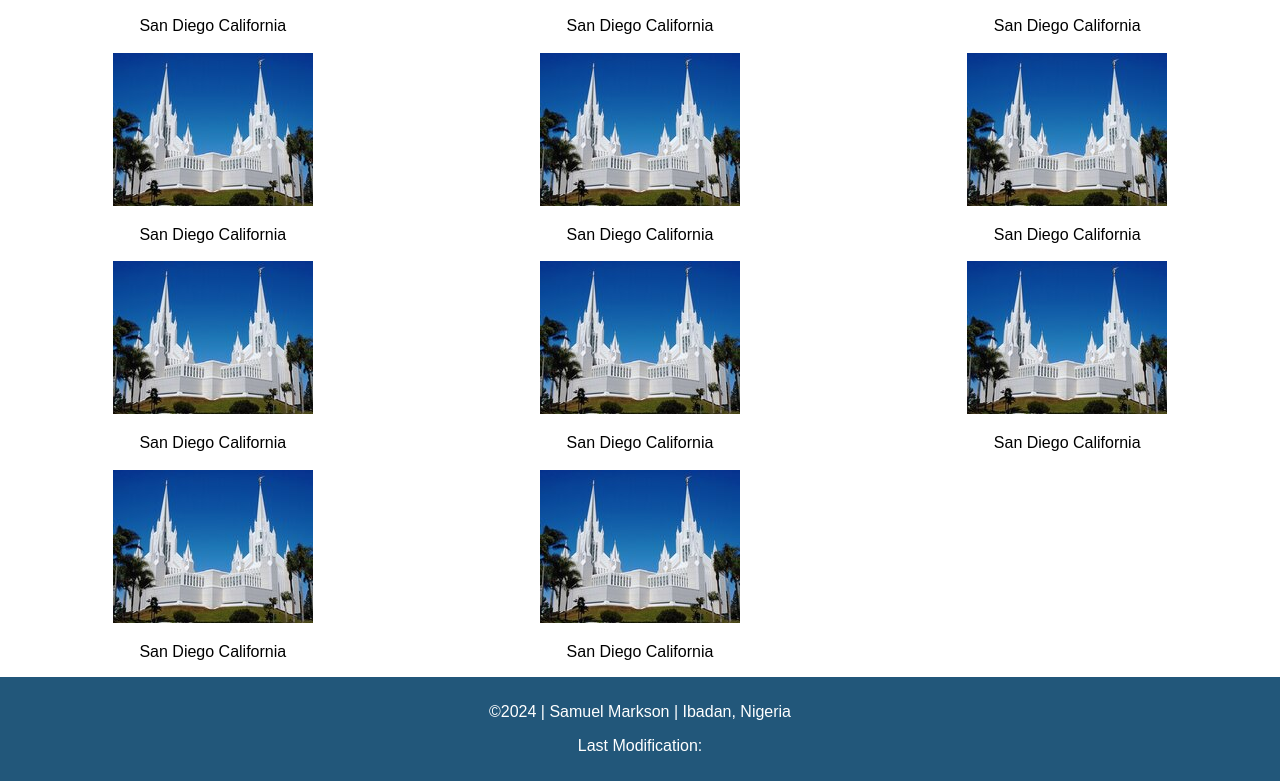
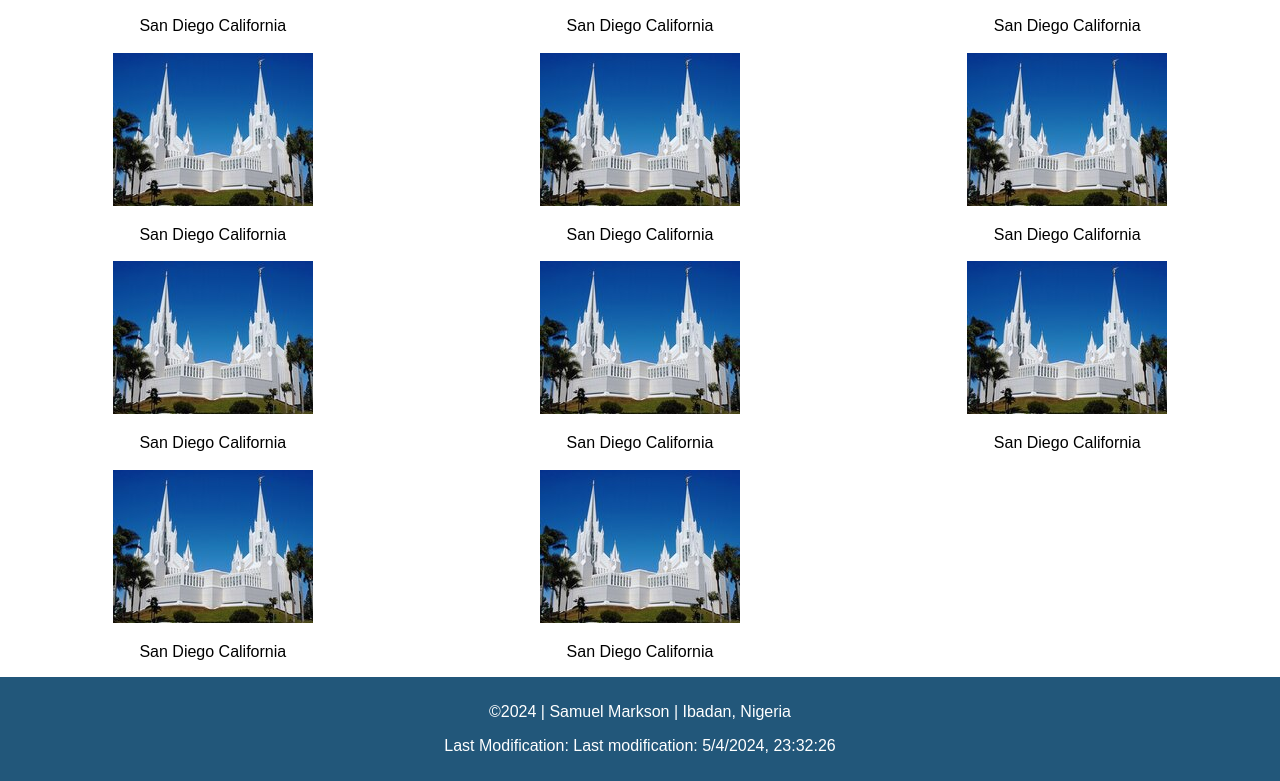
Before and after one commit to Proffvintage/wdd131, a plain HTML site: page temples.html in a window 1280 px wide. Shown: the part 532-1313 px from the top of the page. Drawn offline with Linux system fonts and the light colour scheme.

Commit message:
Add files via upload

```diff
--- a/scrpits/getdates.js
+++ b/scrpits/getdates.js
@@ -1,5 +1,16 @@
-const currentYear = document.getElementById('currentyear');
-currentYear.textContent = new Date().getFullYear();
-
-const lastModified = document.getElementById('lastModified');
-lastModified.textContent = (document.lastModified);
+document.addEventListener('DOMContentLoaded', function() {
+    // Get the last modified date of the document
+    const lastModifiedDate = new Date(document.lastModified);
+    const formattedLastModifiedDate = lastModifiedDate.toLocaleDateString('en-US', {
+        year: 'numeric',
+        month: 'numeric',
+        day: 'numeric',
+        hour: '2-digit',
+        minute: '2-digit',
+        second: '2-digit',
+        hour12: false,
+    });
+    // Update the last modified date in the second paragraph
+    const lastModifiedElement = document.querySelector('#lastModified');
+    lastModifiedElement.textContent = "Last modification: " + formattedLastModifiedDate;
+});
--- a/temples.html
+++ b/temples.html
@@ -8,6 +8,7 @@
     <meta name="author" content="Samuel Markson">
     <link rel="stylesheet" href="styles/temples.css">
     <link rel="stylesheet" href="styles/temples-large.css">
+
 </head>
 <body>
     <header>
@@ -92,7 +93,7 @@
         <p class="copyright">&copy;2024 | Samuel Markson | Ibadan, Nigeria</p>
         <p class="gold_text">Last Modification: <span id="lastModified"></span></p>
     </footer>
-    <script src="scripts/getdates.js"></script>
-    <script src="scripts/temples.js"></script>
+    <script src="scrpits/getdates.js"></script>
+    <script src="scrpits/temples.js"></script>
 </body>
 </html>
```
